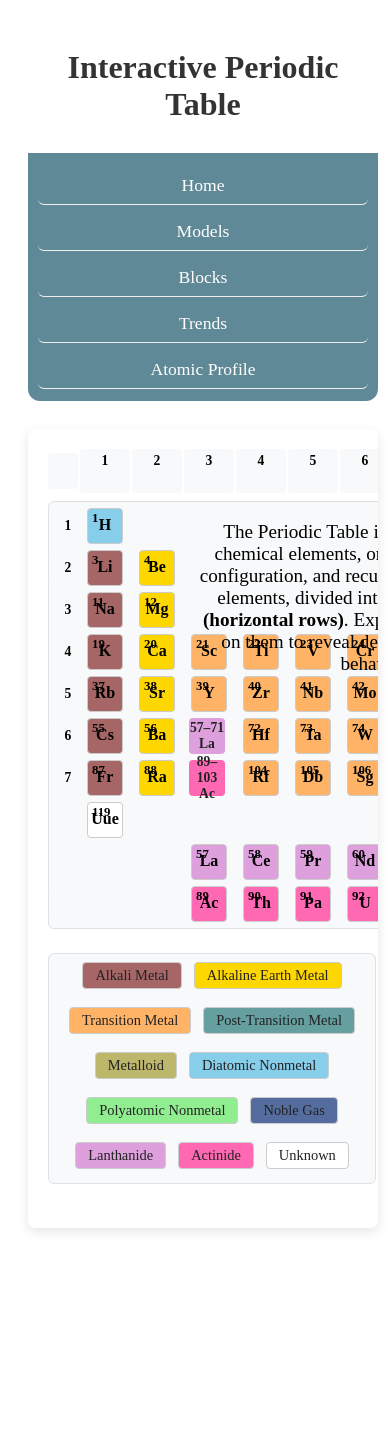
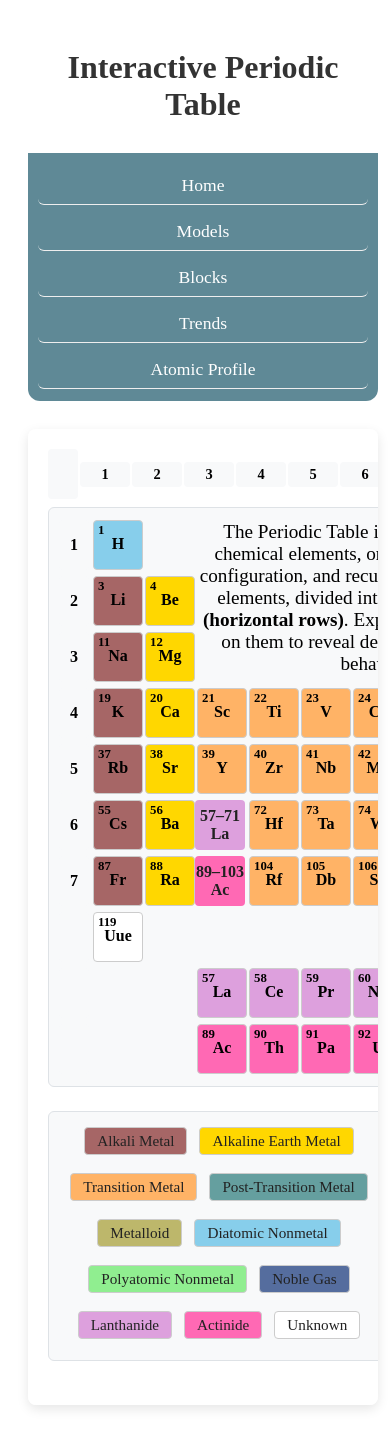
Before and after one commit to AashrithaSura/PeriodicTableExplorer, a React (Vite) app: page / in a window 390 px wide. Before the commit the page ends 1256 px from the top, so only its background shows below. Built offline with nearby package versions, Linux system fonts and the light colour scheme.

Commit message:
PeriodicTable.css

```diff
--- a/src/components/PeriodicTable/PeriodicTable.css
+++ b/src/components/PeriodicTable/PeriodicTable.css
@@ -164,7 +164,7 @@
 .legend-item.lanthanide { background: #dda0dd; }
 .legend-item.actinide { background: #ff69b4; }
 .legend-item.unknown { background: white; }
-/* Add to PeriodicTable.css */
+
 .gap-text {
   position: absolute;
   left:170px;
@@ -215,54 +215,38 @@
   height: 100px;
   border: 1px solid #eee;
 }
+@media (max-width: 300px) {
+  .periodic-table-container {
+    padding: 10px;
+    width: 95%;
+  }
 
-@media (max-width: 900px) {
+  .group-labels,
   .periodic-table {
-    min-width: 0;
-    width: 100vw;
-    padding: 4px;
-  }
-  .atomic-hover-box {
-    left: 50%;
-    top: 60px;
-    transform: translateX(-50%);
-    width: 95vw;
-    min-width: 0;
-    font-size: 0.95rem;
-    padding: 10px 2vw;
-  }
-  .model-hover-box {
-    left: 50%;
-    top: 60px;
-    transform: translateX(-50%);
-    width: 95vw;
-    min-width: 0;
-    font-size: 0.95rem;
-    padding: 10px 2vw;
-  }
-  .atomic-hover-box img {
-    max-width: 60px;
-    max-height: 60px;
-    margin-left: 10px;
+    grid-template-columns: 25px repeat(18, 1fr);
   }
   .legend {
-    max-width: 98vw;
-    padding: 8px;
-    font-size: 0.95em;
+    display: flex;
+    flex-wrap: nowrap;
+    align-items: center;
+    width: 100%;
+    max-width: 800px;
+    -webkit-overflow-scrolling: touch;
+    scrollbar-width: thin;
   }
   .element,
-  .empty-cell {
-    width: 36px;
-    height: 36px;
-    font-size: 0.85em;
+  .empty-cell,
+  .period-label,
+  .group-label {
+    font-size: 0.7rem;
   }
-  .period-label, .group-label {
-    height: 36px;
-    font-size: 0.85em;
+
+  .gap-text {
+    font-size: 1rem;
+    position: relative;
+    width: 100%;
+    left: 0;
+    top: 0;
+    margin: 10px 0;
   }
 }
-
-@keyframes fadeIn {
-  from { opacity: 0; transform: translateY(10px); }
-  to { opacity: 1; transform: translateY(0); }
-}
```
